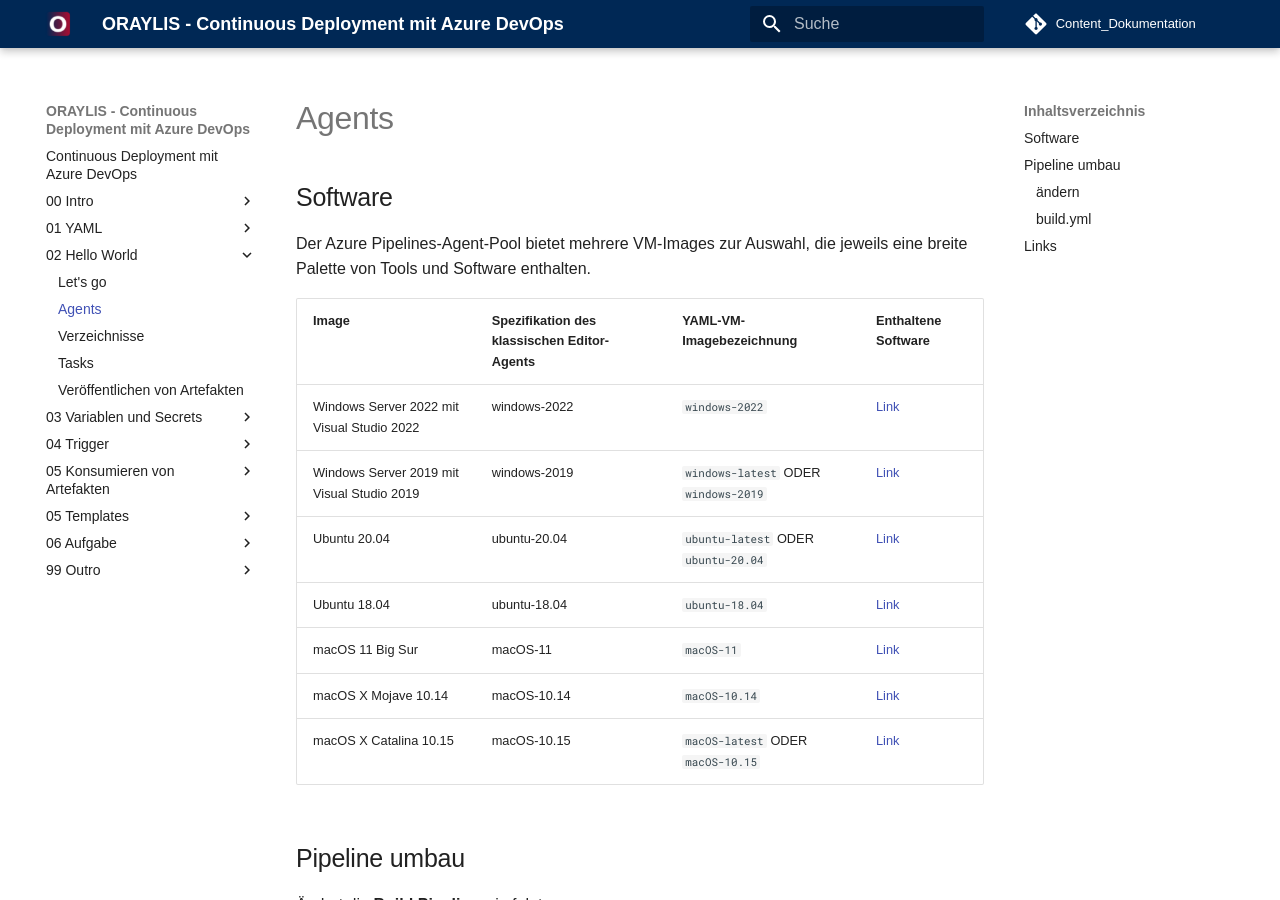
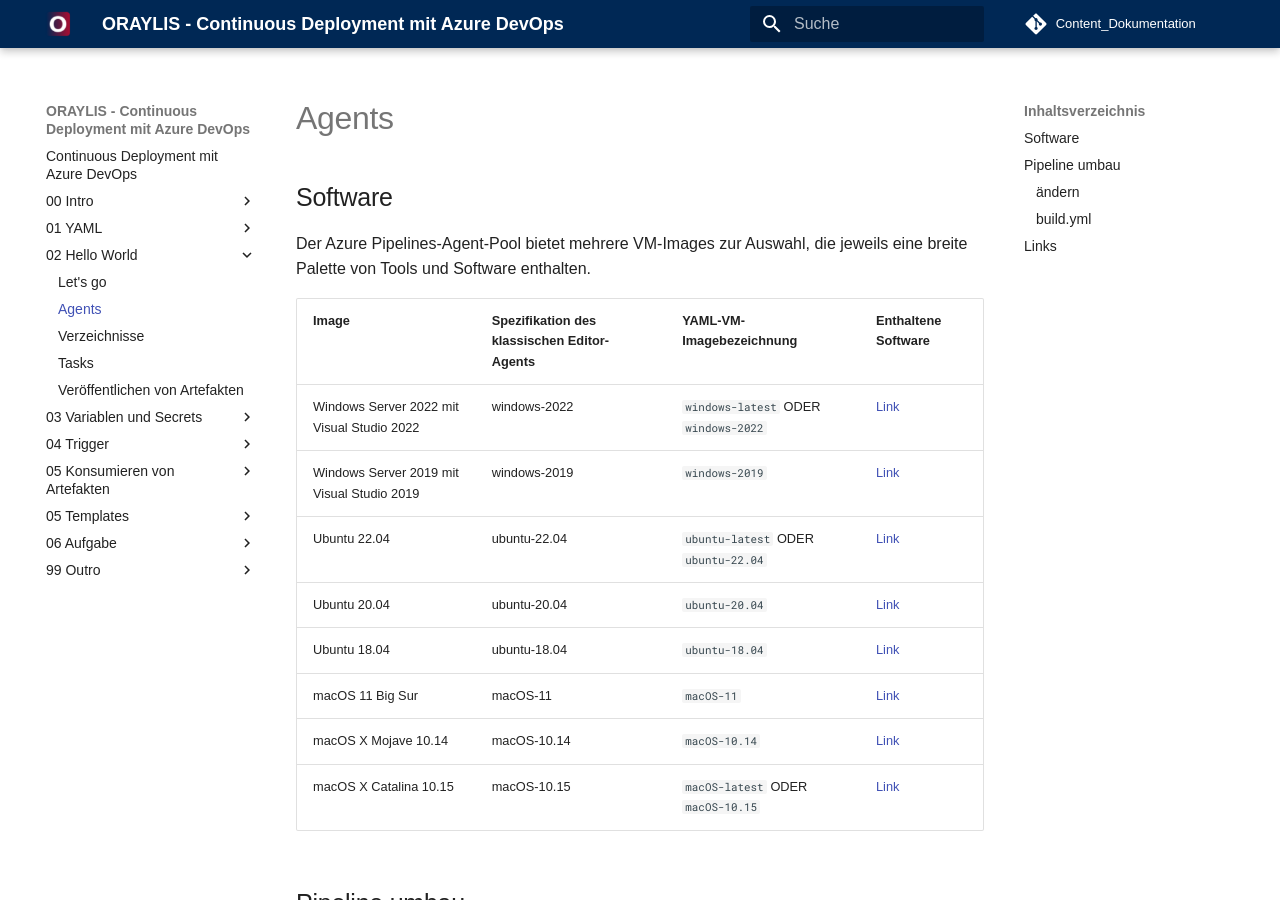
Before and after one commit to zyeiy2/Content_Dokumentation, an MkDocs documentation site: the page built from docs/02-Hello World/02-Windows Agents.md, in a window 1280 px wide and 900 px high. Built offline with MkDocs 1.6.1 and Material for MkDocs 9.7.7, drawn with Linux system fonts in a browser that asks for light colours; some web fonts are replaced; comment, search, counter and statistics services are not loaded.

Commit message:
Update 02-Windows Agents.md

````diff
--- a/docs/02-Hello World/02-Windows Agents.md
+++ b/docs/02-Hello World/02-Windows Agents.md
@@ -6,9 +6,10 @@
 
  Image | Spezifikation des klassischen Editor-Agents | YAML-VM-Imagebezeichnung | Enthaltene Software |
  --- | --- | --- | ---
-Windows Server 2022 mit Visual Studio 2022 |  windows-2022 | ```windows-2022``` | [Link](https://github.com/actions/virtual-environments/blob/main/images/win/Windows2022-Readme.md)
- Windows Server 2019 mit Visual Studio 2019|windows-2019 | ```windows-latest``` ODER ```windows-2019``` | [Link](https://github.com/actions/virtual-environments/blob/main/images/win/Windows2019-Readme.md)
-Ubuntu 20.04 |ubuntu-20.04 |```ubuntu-latest``` ODER ```ubuntu-20.04``` | [Link](https://github.com/actions/virtual-environments/blob/main/images/linux/Ubuntu2004-README.md)
+Windows Server 2022 mit Visual Studio 2022 |  windows-2022 |  ```windows-latest``` ODER ```windows-2022``` | [Link](https://github.com/actions/virtual-environments/blob/main/images/win/Windows2022-Readme.md)
+ Windows Server 2019 mit Visual Studio 2019|windows-2019 | ```windows-2019``` | [Link](https://github.com/actions/virtual-environments/blob/main/images/win/Windows2019-Readme.md)
+Ubuntu 22.04 |ubuntu-22.04 |```ubuntu-latest``` ODER ```ubuntu-22.04``` | [Link](https://github.com/actions/runner-images/blob/ubuntu22/20230305.1/images/linux/Ubuntu2204-Readme.md)
+Ubuntu 20.04 |ubuntu-20.04 |```ubuntu-20.04``` | [Link](https://github.com/actions/virtual-environments/blob/main/images/linux/Ubuntu2004-README.md)
 Ubuntu 18.04 |ubuntu-18.04 |```ubuntu-18.04```| [Link](https://github.com/actions/virtual-environments/blob/main/images/linux/Ubuntu1804-README.md)
 macOS 11 Big Sur |macOS-11 |```macOS-11``` | [Link](https://github.com/actions/virtual-environments/blob/main/images/macos/macos-11-Readme.md)
 macOS X Mojave 10.14 |macOS-10.14 |```macOS-10.14``` | [Link](https://github.com/actions/virtual-environments/blob/main/images/macos/macos-10.14-Readme.md)
````
